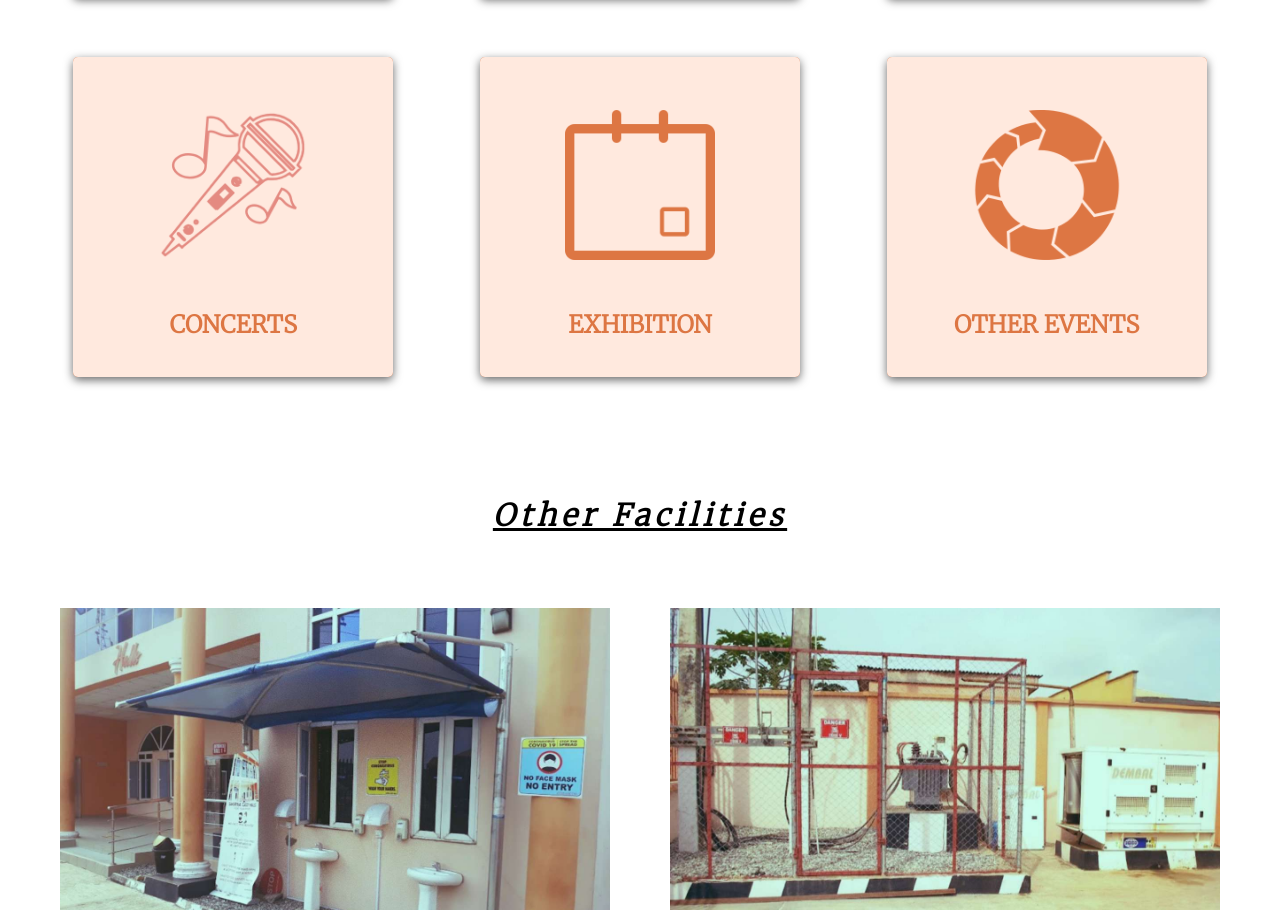
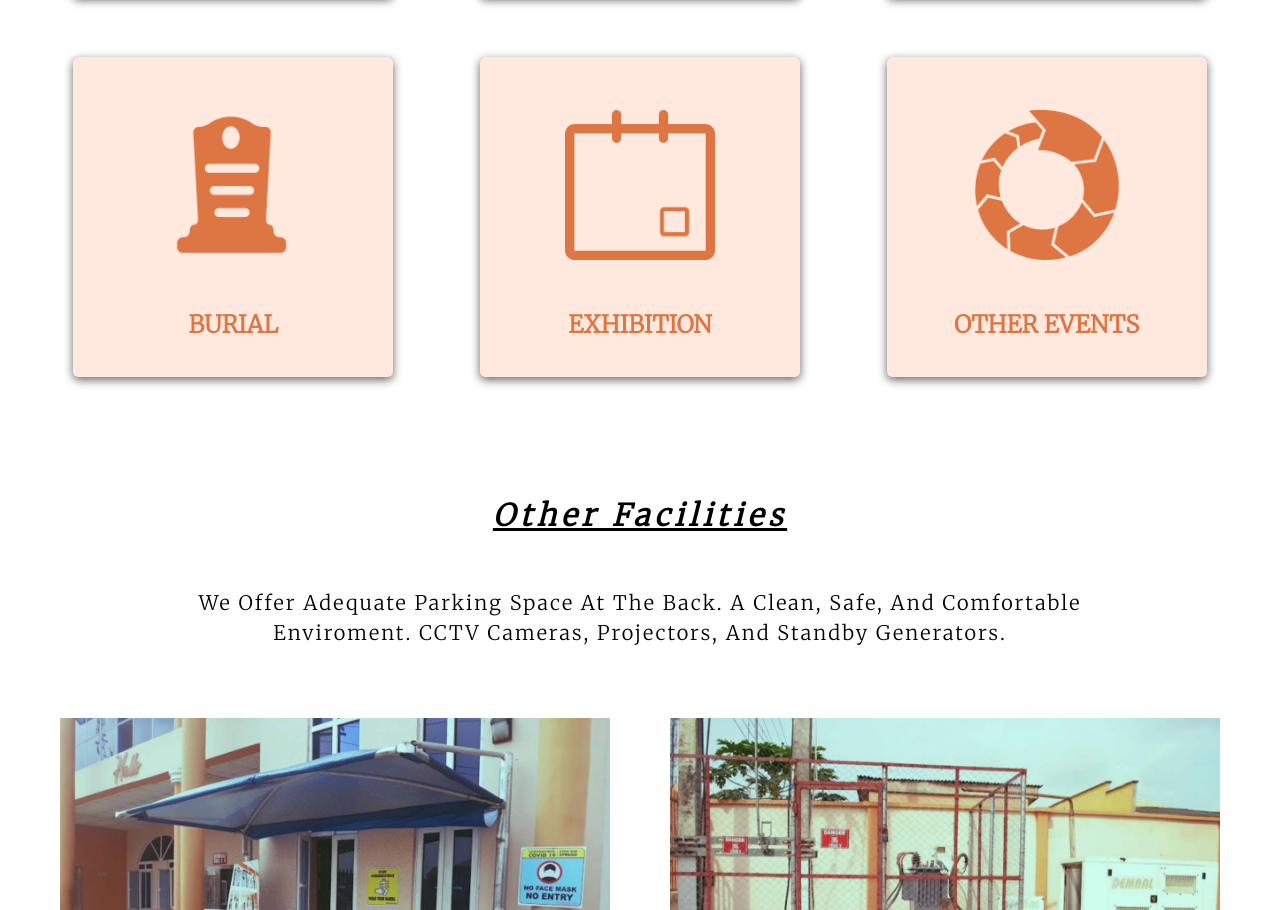
Before and after one commit to NBAxx/nbaxx.github.io, a plain HTML site: page services.html in a window 1280 px wide. Shown: the part 878-1788 px from the top of the page. Drawn offline with nearby package versions, Linux system fonts and the light colour scheme.

Commit message:
Update services.html

```diff
--- a/services.html
+++ b/services.html
@@ -98,12 +98,12 @@
             </div>
             <div class="col">
                 <label class="icon">
-                    <img src="images/concert.png" alt="">
-                    <h2>Concerts</h2>
+                    <img src="images/burial.png" alt="">
+                    <h2>Burial</h2>
                 </label>
                 <div class="content">
-                    <h2>Concerts</h2>
-                    <p>Let your music reverb through the ears and hearts of your fans at our exceptional facility</p>
+                    <h2>Burial</h2>
+                    <p>These cases are perfectly simple and easy to distinguish in a free hour</p>
                 </div>
             </div>
             <div class="col">
@@ -123,12 +123,13 @@
                 </label>
                 <div class="content">
                     <h2>Other Events</h2>
-                    <p>Make wonderful memories on your special occasion </p>
+                    <p> We give you the best memories on any event </p>
                 </div>
             </div>
         </div>
         <br><br><br><br>
         <h3> <i> Other Facilities </i> </h3>
+        <span> <p> we offer adequate parking space at the back. A clean, safe, and comfortable enviroment. CCTV cameras, projectors, and standby generators. </p> </span>
         <div class="container grid acol2 col1 fac">
             <div>
                 <img src="images/basin.jpg" alt="">
```
